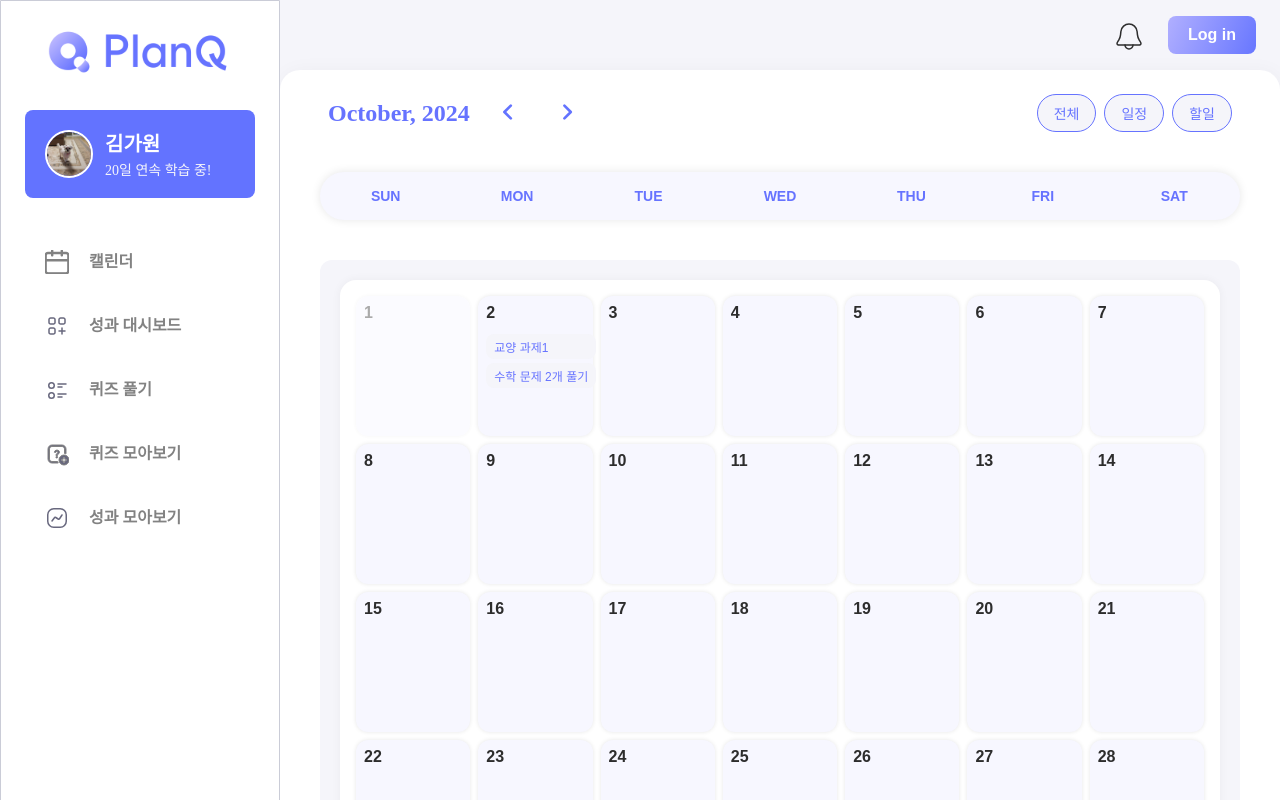
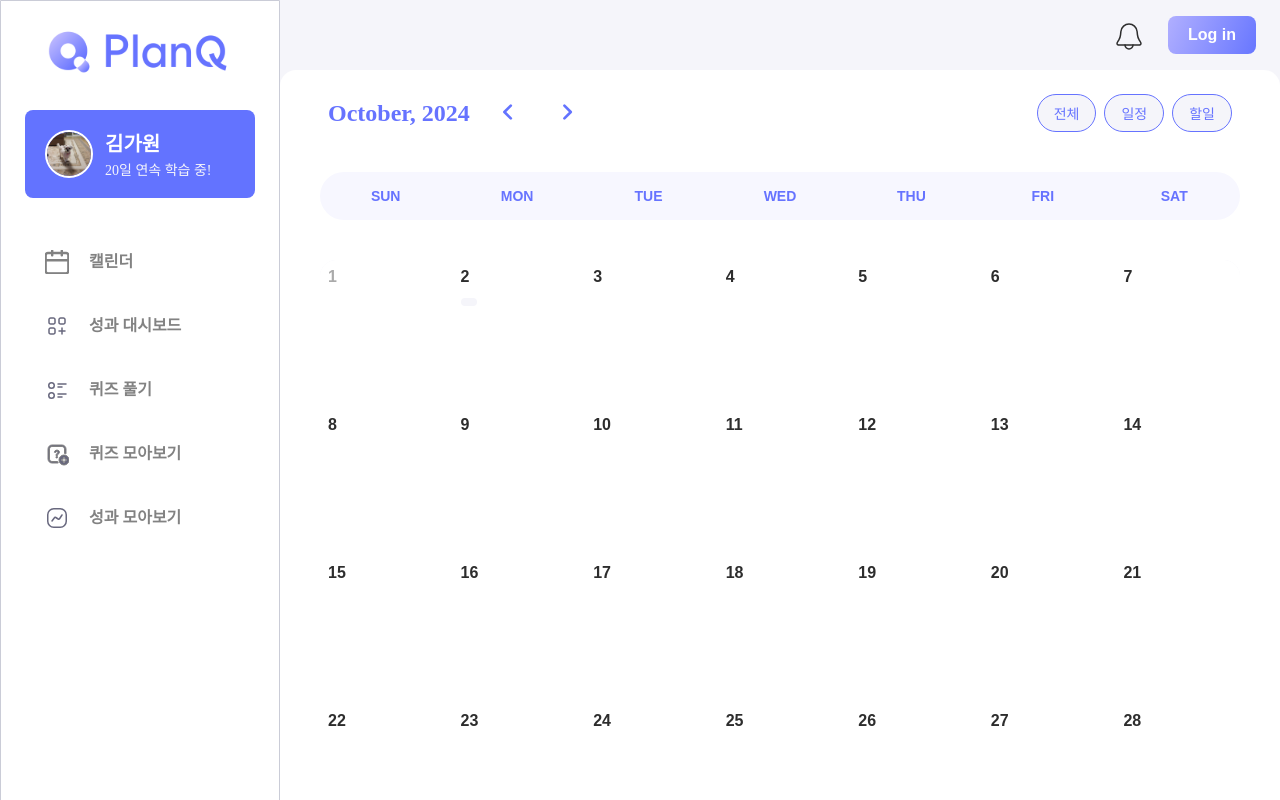
Before and after one commit to Scheduler-prj/front-end, a React (Create React App) app: page / in a window 1280 px wide. Shown: the top 800 px of the page. Built offline with nearby package versions, Linux system fonts and the light colour scheme.

Commit message:
[#12] 디자인 일부 수정
box-shadow 없애고 격자를 달력 Day에 맞춰서 수정

```diff
--- a/src/pages/calendar/Calendar.tsx
+++ b/src/pages/calendar/Calendar.tsx
@@ -10,7 +10,7 @@ export const Calendar = () => {
     const days = Array.from({ length: 35 }, (_, i) => ({
         day: i + 1,
         isCurrentMonth: i >= 1 && i <= 31, // 현재 월 표시 여부
-        tasks: i === 1 ? ["교양 과제1", "수학 문제 2개 풀기"] : [], // 해당 날짜에 표시할 작업
+        tasks: i === 1 ? [""] : [], // 해당 날짜에 표시할 작업
     }));
 
     return (
@@ -33,10 +33,9 @@ const CalendarGrid = styled.div`
   display: grid;
   grid-template-columns: repeat(7, 1fr); /* 7열로 배치 */
   gap: 8px;
-  padding: 16px;
+  //padding: 16px;
   background-color: ${({ theme }) => theme.colors.white};
   border-radius: 16px;
-  box-shadow: 0px 0px 10px rgba(0, 0, 0, 0.05); /* 선택적 그림자 */
 `;
 
 const DayBox = styled.div<DayBoxProps>`
@@ -49,15 +48,13 @@ const DayBox = styled.div<DayBoxProps>`
   min-width: 70px;
   max-width: 140px;
   gap: 12px;
-  border-radius: 12px;
+  border-radius: 16px;
   opacity: ${({ isCurrentMonth }) => (isCurrentMonth ? 1 : 0.4)};
-  background-color: ${({ theme }) => theme.colors.coolGray11};
-  box-shadow: 0px 0px 4px rgba(0, 0, 0, 0.1);
   cursor: pointer;
 
-  &:hover {
-    box-shadow: 0px 0px 8px rgba(0, 0, 0, 0.15);
-  }
+  //&:hover {
+  //  box-shadow: 0px 0px 8px rgba(0, 0, 0, 0.15);
+  //}
 `;
 
 const DayNumber = styled.div`
--- a/src/pages/calendar/CalendarPage.tsx
+++ b/src/pages/calendar/CalendarPage.tsx
@@ -24,15 +24,14 @@ const CalendarWrapper = styled.div`
   padding: 24px 40px;
   gap: 40px;
   flex: 1 0 0;
-  border-radius: 20px;
+  border-radius: 16px;
   background: ${({ theme }) => theme.colors.white};
-  box-shadow: 1px 1px 20px 0px rgba(0, 0, 0, 0.04);
 `;
 
 const CalendarBody = styled.div`
   /* 캘린더 본체 스타일 */
   width: 100%;
   background: ${({ theme }) => theme.colors.coolGray10};
-  border-radius: 12px;
-  padding: 20px;
+  border-radius: 16px;
+  // padding: 20px;
 `;
--- a/src/pages/calendar/WeekDays.tsx
+++ b/src/pages/calendar/WeekDays.tsx
@@ -20,7 +20,6 @@ const WeekDaysWrapper = styled.div`
   padding: 16px 0;
   border-radius: 40px;
   background: ${({ theme }) => theme.colors.coolGray11 || "#F6F7FF"}; /* 테마 색상 사용 */
-  box-shadow: 0px 0px 10px rgba(0, 0, 0, 0.1); /* 선택적 그림자 추가 */
 `;
 
 const Day = styled.div`
```
